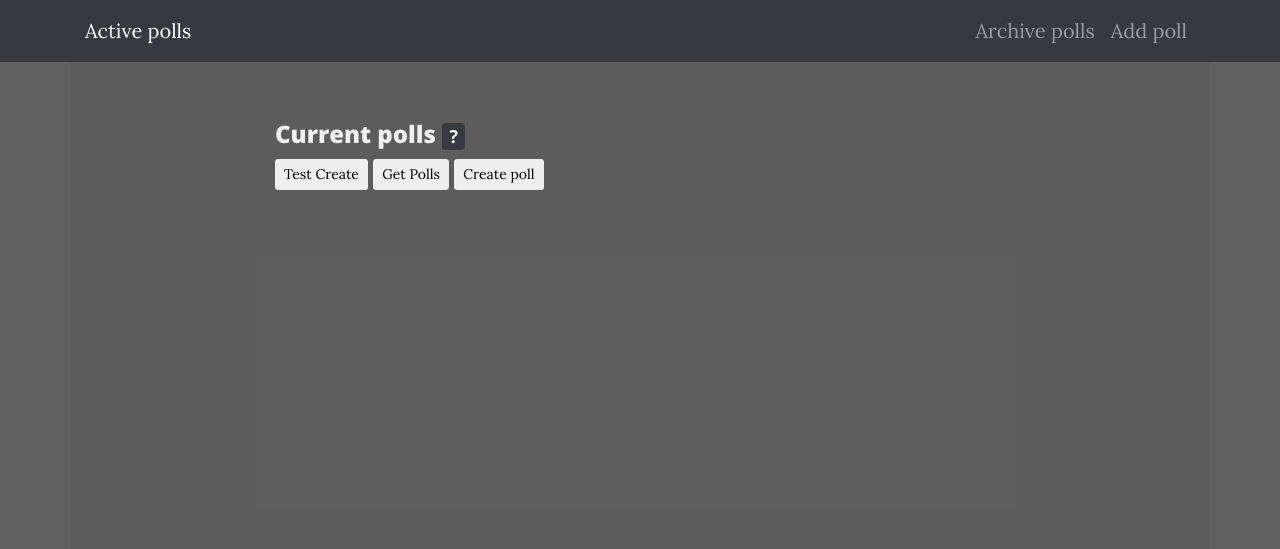
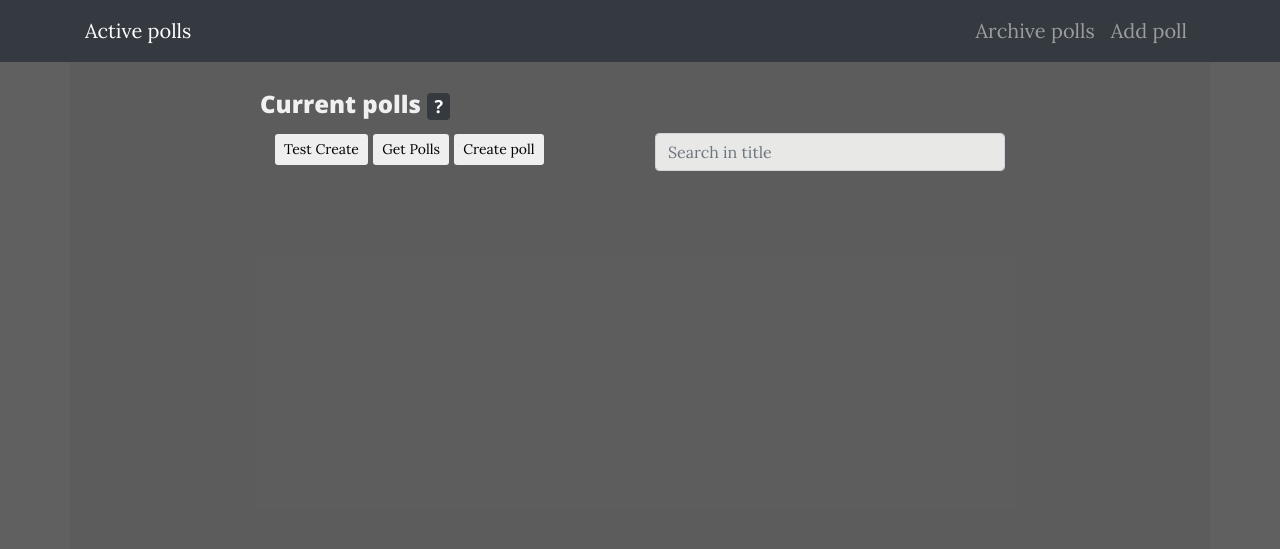
Before and after one commit to colyk/polling-system, a Python web app: template templates/index.html in a window 1280 px wide. Shown: the top 549 px of the page. Run offline with Jinja, Linux system fonts and the light colour scheme; the template is opened without the code that fills it, so the values that code supplies are empty.

Commit message:
Some UI improvements, simple search

```diff
--- a/templates/css/style.css
+++ b/templates/css/style.css
@@ -17,7 +17,7 @@ body {
 #content {
 	min-height: 500px;
 	background: #4141411a;
-	padding-top: 60px;
+	padding-top: 30px;
 	padding-bottom: 20px;
 
 }
@@ -117,8 +117,8 @@ footer .copyright {
 .progress {
 	height: 31px;
 }
-.collapse-btn {
-	padding-top: 0;
+.collapse-btn:hover {
+    color: black;
 }
 
 .poll-description {
@@ -128,11 +128,10 @@ footer .copyright {
 .row {
 	margin-bottom: 5px;
 }
-i#l {
-    border: solid black;
-    border-width: 0 3px 3px 0;
-    display: inline-block;
-    padding: 3px;
+.fa-angle-down, .fa-angle-up {
+    font-weight: 700;
+    font-size: large;
+    padding-top: 3px;
 }
 .up {
     transform: rotate(-135deg);
--- a/templates/index.html
+++ b/templates/index.html
@@ -47,13 +47,20 @@
             <div class="col-md-8 mx-auto">
                 <div class="panel">
                     <div class="panel-heading">
+                        <div class="row">
                         <h4>Current polls <span id="polls-count" class="badge badge-dark">?</span>
                         </h4>
-                        <button id="test-crt-btn" class="btn btn-sm">Test Create</button>
-                        <button id="get-polls-btn" class="btn btn-sm">Get Polls</button>
-                        <button type="button" class="btn btn-sm" data-toggle="modal" data-target="#create-modal">
-                        Create poll
-                        </button>
+                        </div>
+                        <div class="row">
+                            <div class="col">
+                                <button id="test-crt-btn" class="btn btn-sm">Test Create</button>
+                                <button id="get-polls-btn" class="btn btn-sm">Get Polls</button>
+                                <button type="button" class="btn btn-sm" data-toggle="modal" data-target="#create-modal">Create poll</button>
+                            </div>
+                            <div class="col">
+                                <input class="form-control" id="search" placeholder="Search in title" type="text"></input>
+                            </div>
+                        </div>
                     </div>
                     <div id="polls-panel" class="panel-body">
                         <ul class="list-group">
@@ -86,6 +93,13 @@
                         <textarea id="modal-poll-description" class="form-control" aria-label="With textarea"></textarea>
                         <div class="input-group-append">
                             <span class="input-group-text">Description</span>
+                        </div>
+                    </div>
+                    <div class="input-group" style="margin-top: 15px;">
+                        <input class="form-control" id="end-date" type="date" title="End date">
+                        <input class="form-control" id="end-time" type="time" title="End time">
+                        <div class="input-group-append">
+                            <span class="input-group-text">End time</span>
                         </div>
                     </div>
                     <div class="modal-options-list">
--- a/templates/js/main.js
+++ b/templates/js/main.js
@@ -1,4 +1,12 @@
 'use strict'
+
+//  TODO:
+//
+// - ui/handlers/callbacks in different js files;
+// - server response handling;
+// - display termination dates;
+// - pagination;
+// - ???
 
 //Simple string hashing
 //Source: http://werxltd.com/wp/2010/05/13/javascript-implementation-of-javas-string-hashcode-method/
@@ -13,13 +21,14 @@ String.prototype.hashCode = function() {
   return hash;
 };
 
-const base_url = 'http://127.0.0.1:5000/'
+const base_url = 'http://127.0.0.1:5000/';
 
 function initUI() {
     $('#get-polls-btn').click(getPolls);
     $('#test-crt-btn').click(testAdd);
     $('#add-option-btn').click(addPollOption);
     $('#poll-create-btn').click(createPollBtn);
+    $('#search').keyup(handleSearch);
 }
 
 function createPollListItem(title) {
@@ -27,8 +36,8 @@ function createPollListItem(title) {
 
     let li           = $('<li class="list-group-item" loaded="false" />'),
         c_btn        = $('<button class="btn btn-sm float-right collapse-btn" />'),
-        title_span   = $('<span/>'),
-        c_arrow      = $('<i id="l"class="arrow down" />'),
+        title_span   = $('<span class="badge badge-dark poll-title" />'),
+        c_arrow      = $('<i class="fa fa-angle-down" style="font-weight: 900;"/>'),
         title_head   = $('<div/>'),
         poll_content = $('<div class="container collapse poll-content" />'),
         poll_dsc_div = $('<div class="poll-description" />'),
@@ -36,13 +45,13 @@ function createPollListItem(title) {
         poll_stats   = $('<div class="poll-stats" />');
 
     let pollUpd = () => {
-        if (c_arrow.hasClass('down')) {
-            c_arrow.removeClass('down');
-            c_arrow.addClass('up');
+        if (c_arrow.hasClass('fa-angle-down')) {
+            c_arrow.removeClass('fa-angle-down')
+                   .addClass('fa-angle-up');
             getPollData(title)
         } else {
-            c_arrow.removeClass('up');
-            c_arrow.addClass('down');
+            c_arrow.removeClass('fa-angle-up')
+                   .addClass('fa-angle-down');
         }
     };
     c_btn.append(c_arrow)
@@ -57,9 +66,8 @@ function createPollListItem(title) {
     title_head.append(title_span)
               .append(c_btn);
 
-    poll_dsc_p.text('No description');
-
-    poll_dsc_div.append(poll_dsc_p);
+    poll_dsc_p.text('No description')
+              .appendTo(poll_dsc_div);
 
     poll_content.append(poll_dsc_div)
                 .append(poll_stats)
@@ -69,6 +77,16 @@ function createPollListItem(title) {
       .append(poll_content);
 
     return li
+}
+
+function handleSearch(event) {
+    let sq = $(event.target);
+    if (sq.val()) {
+        $('.poll-title').parents('li').hide();
+        $('.poll-title:contains(' + sq.val() + ')').parents('li').show();
+    } else {
+        $('.poll-title').parents('li').show();
+    }
 }
 
 function createPollOptions(title, option, count, total_sum) {
@@ -133,7 +151,6 @@ function setPollData(data) {
         elem.attr('loaded', 'true')
     } else {
         for (let opt in data['vote_state']) {
-
             let opt_hash = opt.hashCode(),
                 percent = ((data['vote_state'][opt] * 100.0) / total_sum).toFixed(2),
                 progress_elem = $('#'+h+' #'+opt_hash+' .progress-bar');
@@ -167,15 +184,18 @@ function addPollOption() {
 }
 
 function createPollBtn() {
-    let inputs = $('.modal-poll-option'),
-        opts = [],
-        t = $('#modal-poll-title'),
-        d = $('#modal-poll-description'),
-        title = '',
-        description = '';
+    let inputs      = $('.modal-poll-option'),
+        opts        = [],
+        t           = $('#modal-poll-title'),
+        d           = $('#modal-poll-description'),
+        tm          = $('#end-time'),
+        dt          = $('#end-date'),
+        title       = '',
+        description = '',
+        time        = '',
+        date        = '';
 
     function checkAndGet(elem) {
-        //console.log(elem);
         if(elem.val()) {
             return elem.val();
         } else {
@@ -200,11 +220,26 @@ function createPollBtn() {
         return 0;
     }
 
+    if (checkAndGet(tm)) {
+        time = checkAndGet(tm);
+    } else {
+        return 0;
+    }
+
+    if (checkAndGet(dt)) {
+        date = checkAndGet(dt);
+    } else {
+        return 0;
+    }
+
+    let timedate = Date.parse(date + 'T' + time);
+
     if (inputs.length < 1) {
         alert('No options provided');
         return 0;
     } else {
         for (let idx = 0; idx < inputs.length; idx++) {
+            console.log($(inputs[idx]));
             if (checkAndGet($(inputs[idx]))) {
                 opts.push(checkAndGet($(inputs[idx])));
             } else {
@@ -214,15 +249,24 @@ function createPollBtn() {
     }
 
     console.log(opts);
-    createPoll(title, description, opts);
+    createPoll(title, description, timedate, opts);
 }
 
-function createPoll(title, description, options) {
+function resetModalInputs() {
+    $('div.modal-body input').val('');
+    $('div.modal-body textarea').val('');
+    while ($('div.modal-options-list .input-group').length > 1) {
+        $('div.modal-options-list .input-group').last().remove();
+    }
+}
+
+function createPoll(title, description, timedate, options) {
 
     let poll_data = {
             'poll_name': title,
             'description': description,
-            'options': options
+            'options': options,
+            'termination_time': timedate
         },
         str_poll_data = JSON.stringify(poll_data);
 
@@ -230,8 +274,13 @@ function createPoll(title, description, options) {
         url: base_url+'createPoll/',
         type: 'POST', data: str_poll_data,
         dataType: 'json',
-        success: (data) => {console.log(data); getPolls(); /*process errors in response*/}
-    });
+        success: (data) => {
+            console.log(data);
+            getPolls();
+            resetModalInputs();
+            $('#create-modal').click();
+            /*process errors in response*/}
+        });
     console.log(poll_data);
     return poll_data
 }
```
